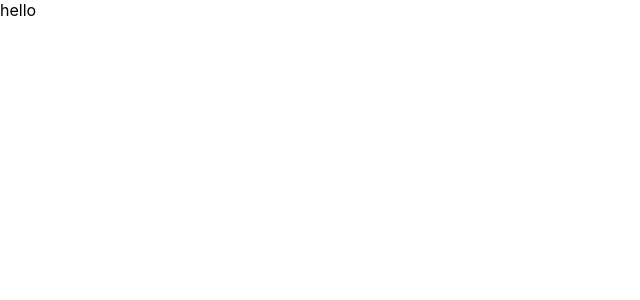
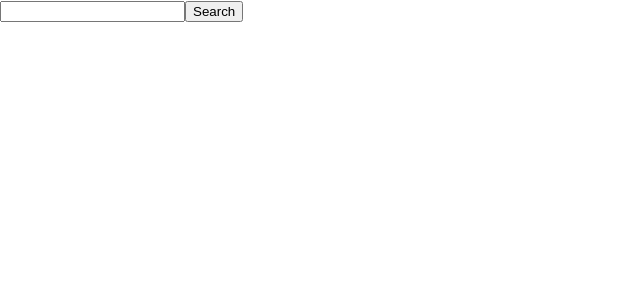
Before and after one commit to Dipti202/box_office_app, a React (Create React App) app: page / in a window 1280 px wide. Shown: the top 300 px of the page, without its empty margins (0-640 px from the left). Built offline with nearby package versions, Linux system fonts and the light colour scheme.

Commit message:
fetch api and display data from movie api. create reusable fuction to fetch api

```diff
--- a/package.json
+++ b/package.json
@@ -8,6 +8,7 @@
     "@testing-library/user-event": "^13.5.0",
     "react": "^18.2.0",
     "react-dom": "^18.2.0",
+    "react-router-dom": "^6.11.1",
     "react-scripts": "5.0.1",
     "web-vitals": "^2.1.4",
     "workbox-background-sync": "^6.5.4",
--- a/src/App.jsx
+++ b/src/App.jsx
@@ -1,11 +1,15 @@
 
-
-
+import { BrowserRouter,  Route,  Routes } from "react-router-dom";
+import Home from "./components/Home";
 function App() {
   return (
-    <div>
-      hello
-    </div>
+    <BrowserRouter>
+    <Routes>
+    <Route path="/" element={<Home/>}></Route>
+    </Routes>
+
+    </BrowserRouter>
+
   );
 }
 
--- /dev/null
+++ b/src/api/tvmaze.js
@@ -0,0 +1,14 @@
+const BASE_URL="https://api.tvmaze.com";   // base url store in a variable to
+
+
+const apiGet=async(queryString)=>{
+  // throw  new Error ("somethng is wrong");
+    const response=await fetch(
+        `${BASE_URL}${queryString}` // this work like this url `https://api.tvmaze.com/search/shows?q=${initialSearch}`
+    )
+    const body= await response.json();
+    return body;
+    }
+export const searchShows=(query)=>apiGet(`/search/shows?q=${query}`)
+// serach shows is replacement of this string 'search/shows?q=${initialSearch}`
+// now no need to send this url string as argument to directly
--- /dev/null
+++ b/src/components/Home.jsx
@@ -0,0 +1,75 @@
+import { useState } from "react"
+
+import { searchShows } from "../api/tvmaze"
+function Home() {
+
+    const [initialSearch,setSearch]=useState("")
+        //create new state to track recives api data because when we search
+        //data it can be empty ,unload and many more
+    const [apiData,setApiData]=useState(null)
+
+    //create state to handle api data errors whwn evere get error place its inside  state
+    const[apiError,setApiDataError]=useState(null)
+
+
+    const changeHandler=(ev)=>{
+        setSearch(ev.target.value) // set text value state
+    }
+
+    const onSearch=async(ev)=>{
+        ev.preventDefault();
+
+   //  wrap it into try block in case fails of api  try block will fail error split out into catch block
+        try{
+             // remmember need to update state becuse once we click on search error message occur in case of search next time click on serach next request api
+    //data will dangling with priovious state and still will show privious state message. so it is important to set state for every new
+    // request
+    setApiDataError(null) // so set error privious request
+        const result= await searchShows(initialSearch)// call func and send search query as an argument
+        console.log(result)
+        setApiData(result)
+      }catch(error)
+      {
+        setApiDataError(error)
+      }
+
+    }
+    // helper function to render api instead of directly write map method inside div we make a helper function
+    //to manage logic condition. because we can can any error,empty data o
+    const renderApi=()=>{
+
+        //when we deal with api need to handle error
+if(apiError)
+{
+    return <div>error occured:{apiError.message}</div>
+
+}
+        if(apiData)
+        {
+            return(
+
+                    apiData.map((data)=>
+
+                    <div key={data.show.id}>
+                        {data.show.name}
+                    </div>)
+
+            )
+        }
+        return null; //alraedy state is null so incae of null value retun null
+
+    }
+  return (
+    <div>
+
+        <form onSubmit={onSearch}>
+            <input type="text" value={initialSearch} onChange={changeHandler}></input>
+            <button type="submit"> Search</button>
+        </form>
+        <div>{ renderApi()}
+        </div>
+    </div>
+  )
+}
+
+export default Home
```
Also changed, not shown: 1 other file (tests, documents, lock files or other folders).
